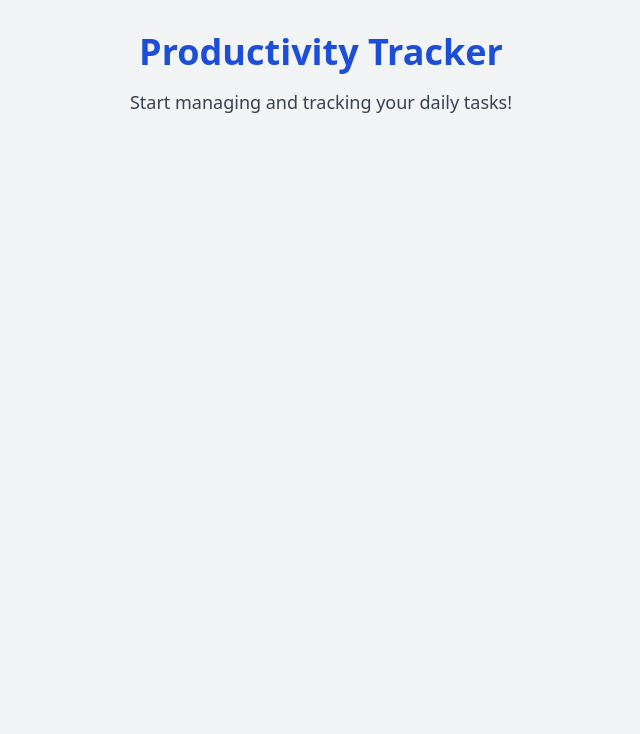
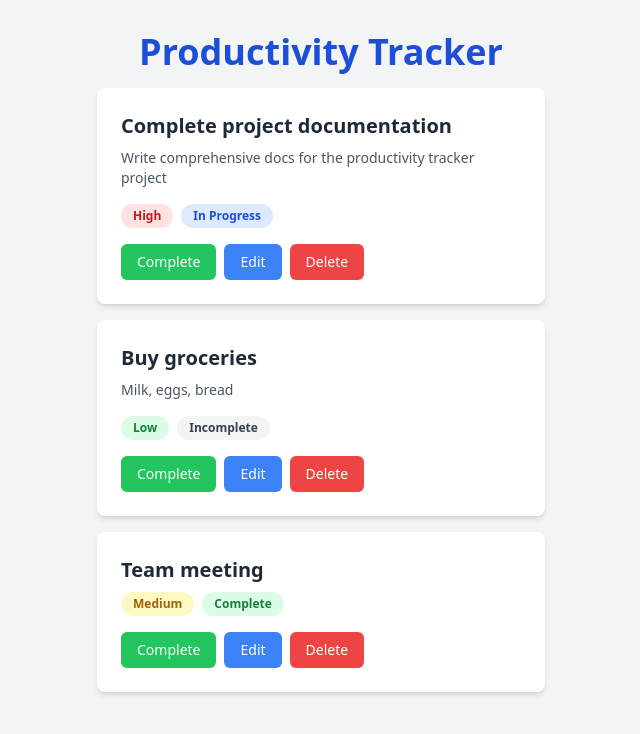
Before and after one commit to CyEdge/productivity-tracker, a React (Vite) app: page / in a window 1280 px wide. Shown: the top 734 px of the page, without its empty margins (319-959 px from the left). Built offline with nearby package versions, Linux system fonts and the light colour scheme.

Commit message:
[TaskCard] Created first task component with props and conditional styling

```diff
--- a/src/App.jsx
+++ b/src/App.jsx
@@ -1,5 +1,38 @@
 // Defines your main React Component. Every React app starts from here.
+import TaskCard from "./components/tasks/TaskCard";
 function App() {
+  // Sample task data (hardcoded for now)
+  const sampleTask = [
+    {
+      id: "1",
+      title: "Complete project documentation",
+      description:
+        "Write comprehensive docs for the productivity tracker project",
+      priority: "High",
+      status: "In Progress",
+      createdAt: "2025-11-19T08:30:00",
+      completedAt: null,
+    },
+    {
+      id: "2",
+      title: "Buy groceries",
+      description: "Milk, eggs, bread",
+      priority: "Low", // Changed from "High" to "Low"
+      status: "Incomplete",
+      createdAt: "2025-11-19T08:30:00",
+      completedAt: null,
+    },
+    {
+      id: "3",
+      title: "Team meeting",
+      description: "", // Empty string
+      priority: "Medium",
+      status: "Complete",
+      createdAt: "2025-11-19T08:30:00",
+      completedAt: null,
+    },
+  ];
+
   return (
     // min-h-screen: Makes the background extend to full screen height.
     // bg-gray-100: Sets a soft light-gray background.
@@ -9,9 +42,11 @@ function App() {
       <h1 className="text-4xl font-bold text-blue-700 mb-4">
         Productivity Tracker
       </h1>
-      <p className="text-lg text-gray-700 mb-8">
-        Start managing and tracking your daily tasks!
-      </p>
+      {sampleTask.map((task) => (
+        <div key={task.id} className="w-full max-w-md mb-4">
+          <TaskCard task={task} />
+        </div>
+      ))}
     </div>
   );
 }
--- /dev/null
+++ b/src/components/tasks/TaskCard.jsx
@@ -0,0 +1,58 @@
+// Defines a React component named TaskCard - { task } - Destructuring props - This component receives a task object as input
+// Props are like function parameters - data passed from parent component to child
+function TaskCard({ task }) {
+  return (
+    <div className="bg-white rounded-lg shadow-md p-6 hover:shadow-lg transition-shadow duration-200">
+      {/* Task Title */}
+      <h3 className="text-xl font-semibold text-gray-800 mb-2">{task.title}</h3>
+      {/* JavaScript expression in JSX - displays the task's title from props Curly braces {} in JSX mean: Execute this as JavaScript, not text. */}
+      {/* Task Description */}
+      {task.description && (
+        // Conditional rendering - only show description if it exists
+        <p className="text-gray-600 text-sm mb-4">{task.description}</p>
+      )}
+      {/* Priority and Status Badges */}
+      <div className="flex gap-2 mb-4">
+        {/* Priority Badge */}
+        <span
+          // Template literal with backticks ` `: Allows multi-line strings. Allows ${ } for JavaScript expressions inside strings
+          className={`
+          px-3 py-1 rounded-full text-xs font-semibold
+        //   Dynamic classes based on task priority
+          ${task.priority === "High" ? "bg-red-100 text-red-700" : ""}
+          ${task.priority === "Medium" ? "bg-yellow-100 text-yellow-700" : ""}
+          ${task.priority === "Low" ? "bg-green-100 text-green-700" : ""}
+        `}
+        >
+          {task.priority}
+        </span>
+
+        {/* Status Badge */}
+        <span
+          className={`
+          px-3 py-1 rounded-full text-xs font-semibold
+        //   Dynamic classes based on task status
+          ${task.status === "Complete" ? "bg-green-100 text-green-700" : ""}
+          ${task.status === "In Progress" ? "bg-blue-100 text-blue-700" : ""}
+          ${task.status === "Incomplete" ? "bg-gray-100 text-gray-700" : ""}
+        `}
+        >
+          {task.status}
+        </span>
+      </div>
+      {/* Action Buttons */}
+      <div className="flex gap-2">
+        <button className="bg-green-500 text-white px-4 py-2 rounded-md hover:bg-green-600 transition-colors text-sm font-medium">
+          Complete
+        </button>
+        <button className="bg-blue-500 text-white px-4 py-2 rounded-md hover:bg-blue-600 transition-colors text-sm font-medium">
+          Edit
+        </button>
+        <button className="bg-red-500 text-white px-4 py-2 rounded-md hover:bg-red-600 transition-colors text-sm font-medium">
+          Delete
+        </button>
+      </div>
+    </div>
+  );
+}
+export default TaskCard;
```
